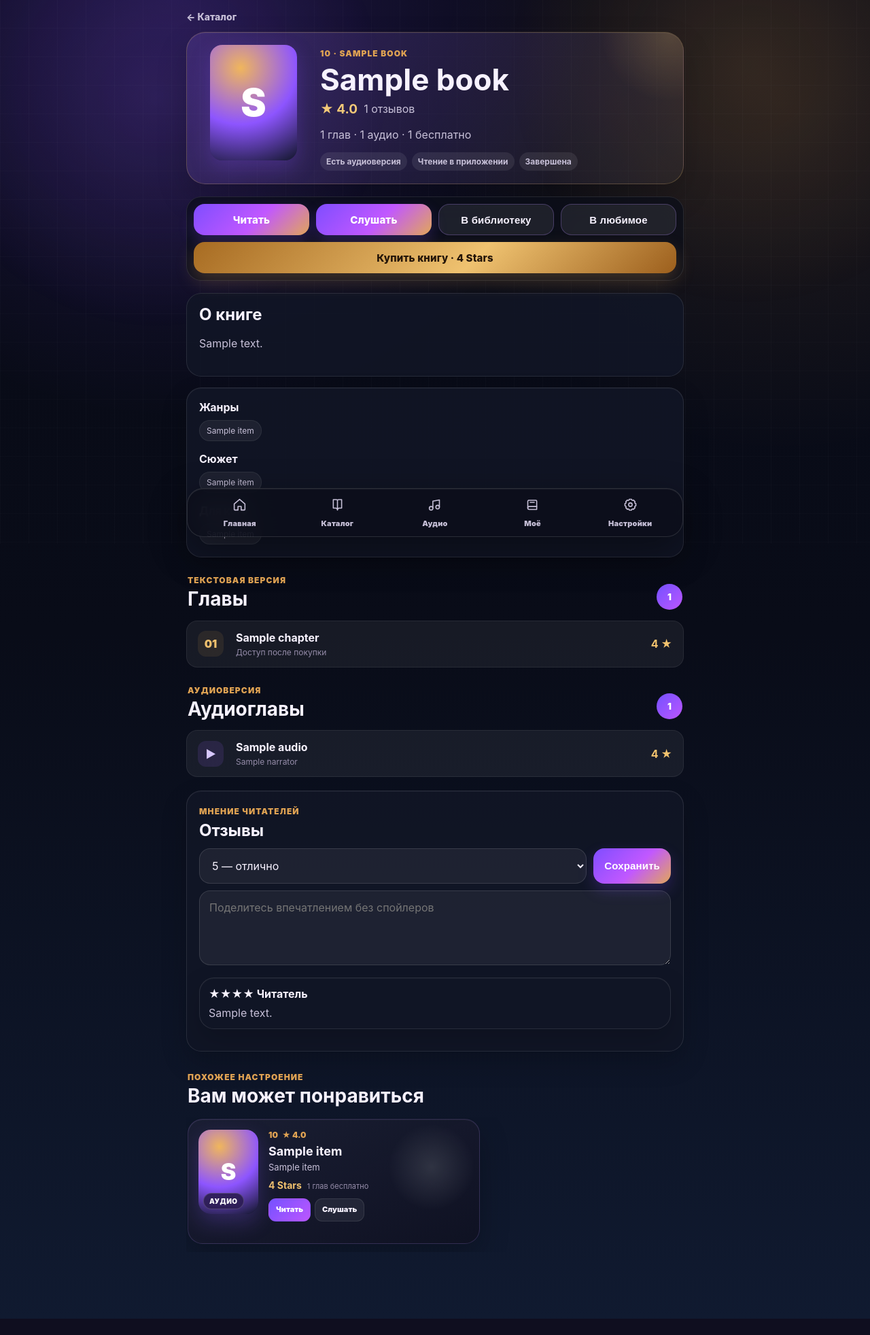
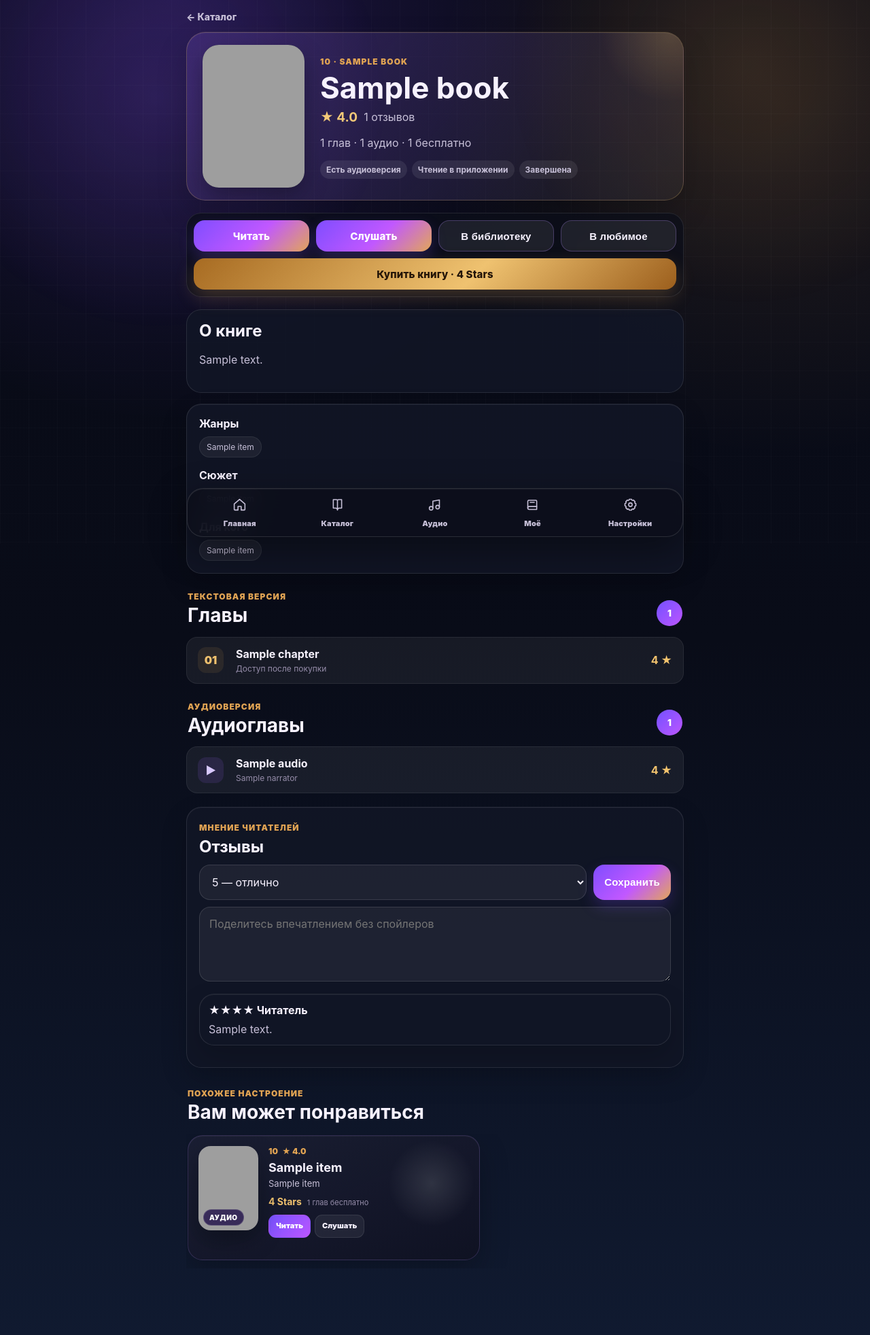
Before and after one commit to Treninem/Voxlyra, a FastAPI app: template templates/book.html in a window 1280 px wide. Shown: the whole page at 68% size. Before the commit the page ends 1940 px from the top, so only its background shows below. Run offline with FastAPI, Linux system fonts and the light colour scheme; the template is opened without the code that fills it: most values are stand-ins (such as "Sample title", 1, 10 or a date in 2020); some libraries are stand-ins or nearby versions; grey boxes are pictures that could not be loaded.

Commit message:
Add files via upload

```diff
--- a/templates/_macros.html
+++ b/templates/_macros.html
@@ -1,9 +1,6 @@
 {% macro cover(book, size='mini', audio=false) -%}
-  {% if book.cover_path %}
-    <img class="cover-image cover-{{ size }}{% if audio %} audio{% endif %}" src="/media/cover/{{ book.id }}" alt="Обложка книги {{ book.title }}" loading="lazy">
-  {% else %}
-    <div class="cover-mini{% if size == 'big' %} cover-big{% endif %}{% if audio %} audio{% endif %}" aria-hidden="true">{{ (book.title or 'В')[:1] }}</div>
-  {% endif %}
+  <img class="cover-image cover-{{ size }}{% if audio %} audio{% endif %}" src="/media/cover/{{ book.id }}?v={{ book.updated_at|default(book.id, true) }}" alt="Обложка книги {{ book.title }}" loading="lazy" onerror="this.hidden=true;this.nextElementSibling.hidden=false">
+  <div class="cover-mini{% if size == 'big' %} cover-big{% endif %}{% if audio %} audio{% endif %}" aria-hidden="true" hidden>{{ (book.title or 'В')[:1] }}</div>
 {%- endmacro %}
 
 {% macro book_card(book, mode='grid') -%}
```
Also changed, not shown: templates/reader.html (+9 -1 lines).
